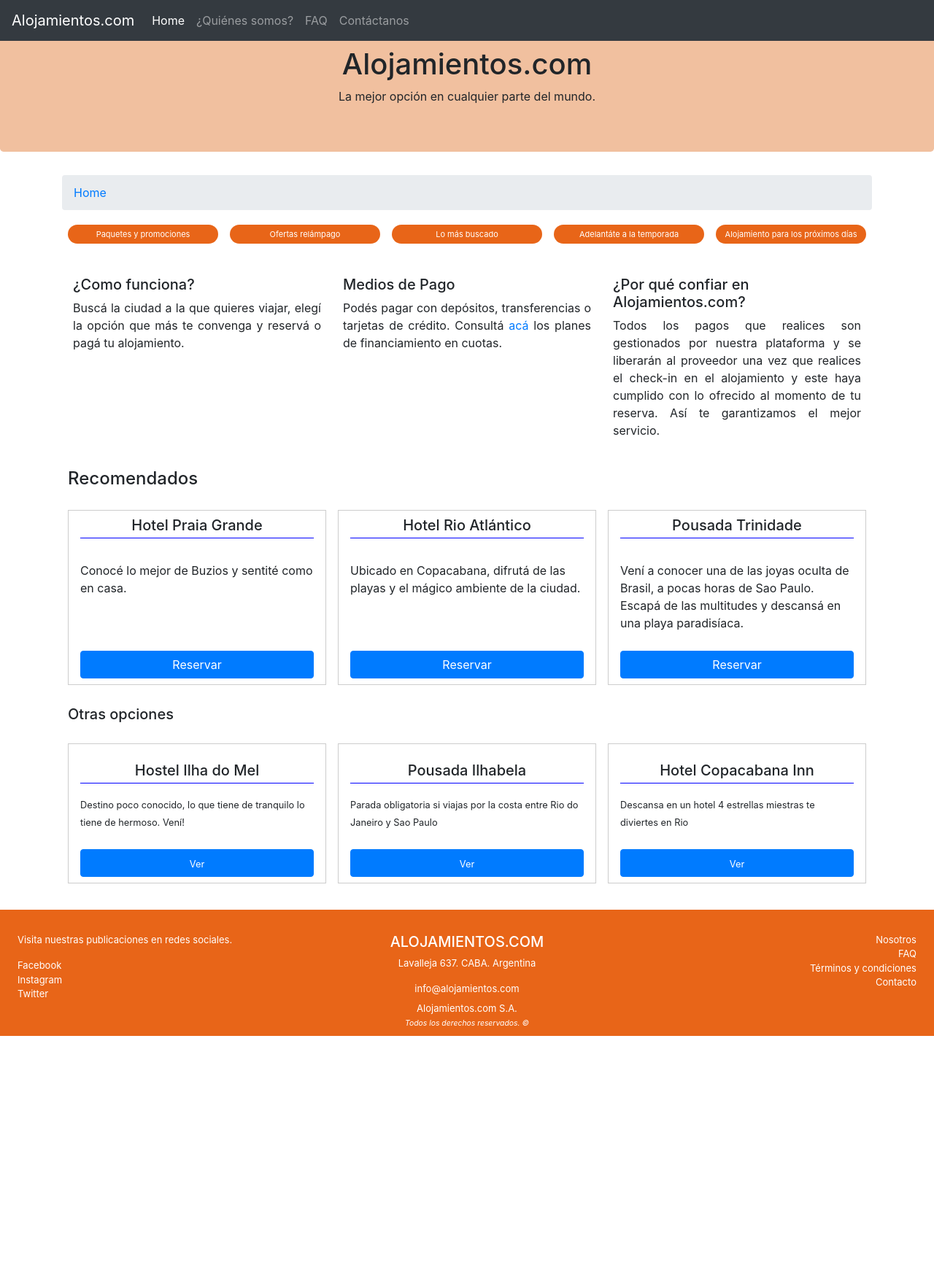
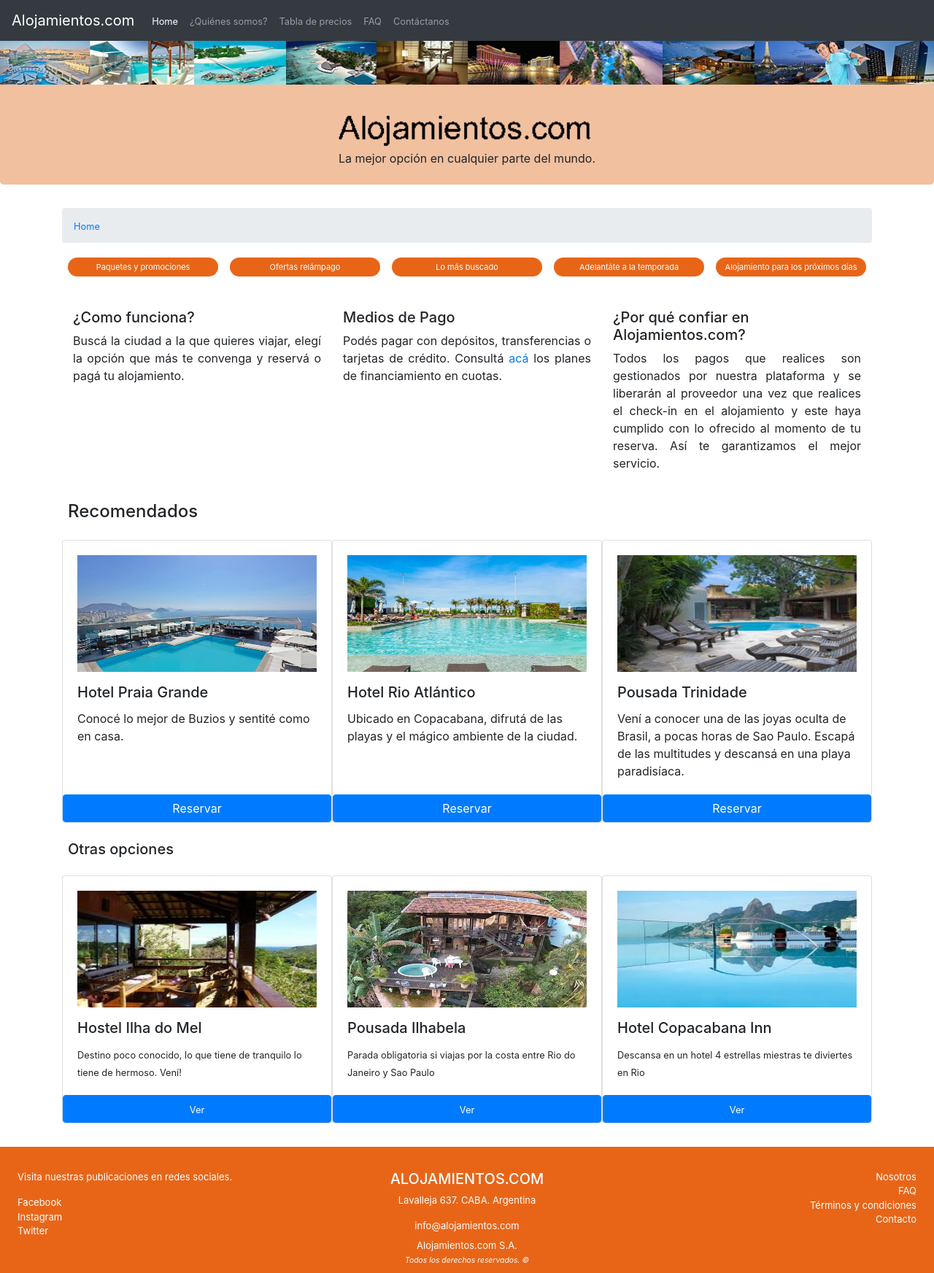
Before and after one commit to mccm2310/guia-hoteles, a website: page index.html in a window 1280 px wide. Shown: the whole page at 73% size. Before the commit the page ends 1420 px from the top, so only its background shows below. Drawn offline with nearby package versions, Linux system fonts and the light colour scheme; a web font is replaced by a local one.

Commit message:
Se agregan imagenes, iconos y clases .card. Fin lección 3 Semana 2.

```diff
--- a/css/main.css
+++ b/css/main.css
@@ -21,31 +21,31 @@
 }
 
 .recommended {
-    border: 1px solid #cdcdcd;
-    padding: .5rem 1rem;
+    /*padding: .5rem 1rem;
     min-height: 15rem;
-    margin: .25rem .5rem;
+    margin: .25rem .5rem;*/
+    flex: 1 200px;
 }
 
 .recommended h5{
-    text-align: center;
+    /*text-align: center;
     margin-bottom: 2rem;
     border-bottom: 1px solid blue;
-    padding-bottom: .3rem;
+    padding-bottom: .3rem;*/
 }
 
 .in-list {
-    border: 1px solid #cdcdcd;
+    /*border: 1px solid #cdcdcd;
     padding: 1.5rem 1rem .5rem 1rem;
     min-height: 12rem;
-    margin: .25rem .5rem;
+    margin: .25rem .5rem;*/
 }
 
 .in-list h5{
-    text-align: center;
+    /*text-align: center;
     margin-bottom: 1rem;
     border-bottom: 1px solid blue;
-    padding-bottom: .3rem;
+    padding-bottom: .3rem;*/
 }
 
 .btn{
@@ -66,3 +66,35 @@ footer{
 .container {
     min-height: 26rem;
 }
+
+.card {
+    padding: 0 !important;
+}
+
+.card .card-footer{
+    padding: 0 !important;
+    border: unset;
+    background-color:none;
+}
+
+.card .card-img-header img{
+    max-height: 10rem;
+    width: 100%;
+    margin-bottom: 1rem;
+}
+
+.jumbotron {
+    padding: 3.5rem 0 1.5rem !important;
+}
+
+.jumbotron .banner{
+    width: 100%;
+    margin-bottom: 1rem;
+}
+
+.jumbotron .title{
+    width: 30%;
+    margin-bottom: 1rem;
+    display: block;
+    margin: 0 auto;
+}
--- a/index.html
+++ b/index.html
@@ -22,45 +22,50 @@
             <div class="collapse navbar-collapse" id="navbarNav">
                 <ul class="navbar-nav">
                     <li class="nav-item active">
-                        <a class="nav-link" href="#">Home <span class="sr-only">(current)</span></a>
+                        <a class="nav-link" href="#"><small>Home</small></a>
                     </li>
                     <li class="nav-item">
-                        <a class="nav-link" href="./about.html">¿Qui&eacute;nes somos?</a>
+                        <a class="nav-link" href="./about.html"><small>¿Qui&eacute;nes somos?</small></a>
                     </li>
                     <li class="nav-item">
-                        <a class="nav-link" href="./faq.html">FAQ</a>
+                        <a class="nav-link" href="./table.html"><small>Tabla de precios</small></a>
                     </li>
                     <li class="nav-item">
-                        <a class="nav-link" href="./form.html">Cont&aacute;ctanos</a>
+                        <a class="nav-link" href="./faq.html"><small>FAQ</small></a>
+                    </li>
+                    <li class="nav-item">
+                        <a class="nav-link" href="./form.html"><small>Cont&aacute;ctanos</small></a>
                     </li>
                 </ul>
             </div>
         </nav>
         <div class="jumbotron text-center">
-            <h1>Alojamientos.com</h1>
+
+            <img class="banner" src="../assets/banner3.jpg" />
+            <img class="title" src="../assets/gif_banner.gif" />
             <span>La mejor opci&oacute;n en cualquier parte del mundo.</span>
         </div>
         <div class="container">
             <nav aria-label="breadcrumb">
                 <ol class="breadcrumb">
-                    <li class="breadcrumb-item active"><a href="#">Home</a></li>
+                    <li class="breadcrumb-item"><small><a href="./index.html">Home</a></small></li>
                 </ol>
             </nav>
             <div class="d-flex align-items-center m-b-4 flex-wrap">
                 <div class="col flex-column quick-access">
-                    <a href="#">Paquetes y promociones</a>
+                    <a href="#"><span class="oi oi-briefcase"></span> Paquetes y promociones</a>
                 </div>
                 <div class="col flex-column quick-access">
-                    <a href="#">Ofertas rel&aacute;mpago</a>
+                    <a href="#"><span class="oi oi-bolt"></span> Ofertas rel&aacute;mpago</a>
                 </div>
                 <div class="col flex-column quick-access">
-                    <a href="#">Lo m&aacute;s buscado</a>
+                    <a href="#"><span class="oi oi-magnifying-glass"></span> Lo m&aacute;s buscado</a>
                 </div>
                 <div class="col flex-column quick-access">
-                    <a href="#">Adelant&aacute;te a la temporada</a>
+                    <a href="#"><span class="oi oi-calendar"></span> Adelant&aacute;te a la temporada</a>
                 </div>
                 <div class="col flex-column quick-access">
-                    <a href="#">Alojamiento para los pr&oacute;ximos d&iacute;as</a>
+                    <a href="#"><span class="oi oi-clock"></span> Alojamiento para los pr&oacute;ximos d&iacute;as</a>
                 </div>
             </div>
             <div class="d-flex align-items-center m-b-4 mt-4 align-items-stretch flex-wrap">
@@ -85,56 +90,86 @@
             </div>
             <h4 class="mx-2 my-4">Recomendados</h4>
             <div class="d-flex flex-wrap mt-2">
-                <div class="col-sm-12 col-md recommended d-flex flex-column justify-content-between">
-                    <div>
-                        <h5>Hotel Praia Grande</h5>
-                        <span>Conoc&eacute; lo mejor de Buzios y sentit&eacute; como en casa.</span>
+                <div class="card col-sm-12 col-md recommended d-flex flex-column justify-content-between">
+                    <div class="card-body">
+                        <div class="card-img-header">
+                            <img src="../assets/hotels/H_praia_grande.jpg"/>
                         </div>
+                        <h5 class="card-title">Hotel Praia Grande</h5>
+                        <span class="card-text">Conoc&eacute; lo mejor de Buzios y sentit&eacute; como en casa.</span>
+                    </div>
+                    <div class="card-footer">
                         <button class="btn btn-primary">Reservar</button>
                     </div>
-                <div class="col-sm-12 col-md recommended d-flex flex-column justify-content-between">
-                    <div>
-                        <h5>Hotel Rio Atl&aacute;ntico</h5>
-                        <span>Ubicado en Copacabana, difrut&aacute; de las playas y el m&aacute;gico ambiente de la ciudad.</span>
                 </div>
+                <div class="card col-sm-12 col-md recommended d-flex flex-column justify-content-between">
+                    <div class="card-body">
+                        <div class="card-img-header">
+                            <img src="../assets/hotels/H_rio_atlantico.jpg" />
+                        </div>
+                        <h5 class="card-title">Hotel Rio Atl&aacute;ntico</h5>
+                        <span class="card-text">Ubicado en Copacabana, difrut&aacute; de las playas y el m&aacute;gico ambiente de la ciudad.</span>
+                    </div>
+                    <div class="card-footer">
                         <button class="btn btn-primary">Reservar</button>
                     </div>
-                <div class="col-sm-12 col-md recommended d-flex flex-column justify-content-between">
-                    <div>
-                        <h5>Pousada Trinidade</h5>
-                        <span>Ven&iacute; a conocer una de las joyas oculta de Brasil, a pocas horas de Sao Paulo. Escap&aacute; de las multitudes y descans&aacute; en una playa paradis&iacute;aca.</span>
                 </div>
+                <div class="card col-sm-12 col-md recommended d-flex flex-column justify-content-between">
+                    <div class="card-body">
+                        <div class="card-img-header">
+                            <img src="../assets/hotels/P_trinidade.jpg" />
+                        </div>
+                        <h5 class="card-title">Pousada Trinidade</h5>
+                        <span class="card-text">Ven&iacute; a conocer una de las joyas oculta de Brasil, a pocas horas de Sao Paulo. Escap&aacute; de las multitudes y descans&aacute; en una playa paradis&iacute;aca.</span>
+                    </div>
+                    <div class="card-footer">
                         <button class="btn btn-primary">Reservar</button>
+                    </div>
                 </div>
             </div>
             <h5 class="my-4 mx-2">Otras opciones</h5>
             <div class="d-flex flex-wrap mt-2">
-                <div class="col-sm-12 col-md in-list d-flex flex-column justify-content-between">
-                    <div>
-                        <h5>Hostel Ilha do Mel</h5>
-                        <small>Destino poco conocido, lo que tiene de tranquilo lo tiene de hermoso. Ven&iacute;!</small>
+                <div class="card col-sm-12 col-md in-list d-flex flex-column justify-content-between">
+                    <div class="card-body">
+                        <div class="card-img-header">
+                            <img src="../assets/hotels/P_ihla_do_mel.jpg"/>
                         </div>
+                        <h5 class="card-title">Hostel Ilha do Mel</h5>
+                        <small class="card-text">Destino poco conocido, lo que tiene de tranquilo lo tiene de hermoso. Ven&iacute;!</small>
+                    </div>
+                    <div class="card-footer">
                         <button class="btn btn-primary">
                             <small>Ver</small>
                         </button>
                     </div>
-                <div class="col-sm-12 col-md in-list d-flex flex-column justify-content-between">
-                    <div>
-                        <h5>Pousada Ilhabela</h5>
-                        <small>Parada obligatoria si viajas por la costa entre Rio do Janeiro y Sao Paulo</small>
                 </div>
+                <div class="card col-sm-12 col-md in-list d-flex flex-column justify-content-between">
+                    <div class="card-body">
+                        <div class="card-img-header">
+                            <img src="../assets/hotels/P_ihlabela.jpg" />
+                        </div>
+                        <h5 class="card-title">Pousada Ilhabela</h5>
+                        <small class="card-text">Parada obligatoria si viajas por la costa entre Rio do Janeiro y Sao Paulo</small>
+                    </div>
+                    <div class="card-footer">
                         <button class="btn btn-primary">
                             <small>Ver</small>
                         </button>
                     </div>
-                <div class="col-sm-12 col-md in-list d-flex flex-column justify-content-between">
-                    <div>
-                        <h5>Hotel Copacabana Inn</h5>
-                        <small>Descansa en un hotel 4 estrellas miestras te diviertes en Rio</small>
                 </div>
+                <div class="card col-sm-12 col-md in-list d-flex flex-column justify-content-between">
+                    <div class="card-body">
+                        <div class="card-img-header">
+                            <img src="../assets/hotels/H_copacabana_inn.jpg" />
+                        </div>
+                        <h5 class="card-title">Hotel Copacabana Inn</h5>
+                        <small class="card-text">Descansa en un hotel 4 estrellas miestras te diviertes en Rio</small>
+                    </div>
+                    <div class="card-footer">
                         <button class="btn btn-primary">
                             <small>Ver</small>
                         </button>
+                    </div>
                 </div>
             </div>
         </div>
```
Also changed, not shown: about.html (+12 -6 lines), faq.html (+12 -6 lines), form.html (+12 -6 lines), table.html (added, +160 -0 lines), assets/banner3.jpg (added), assets/gif_banner.gif (added), assets/hotels/H_copacabana_inn.jpg (added), assets/hotels/H_praia_grande.jpg (added), assets/hotels/H_rio_atlantico.jpg (added), assets/hotels/P_ihla_do_mel.jpg (added), assets/hotels/P_ihlabela.jpg (added), assets/hotels/P_trinidade.jpg (added). Lines whose indentation alone changed are shown as unchanged.
